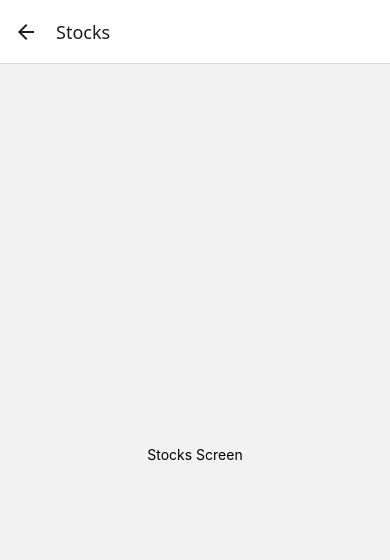
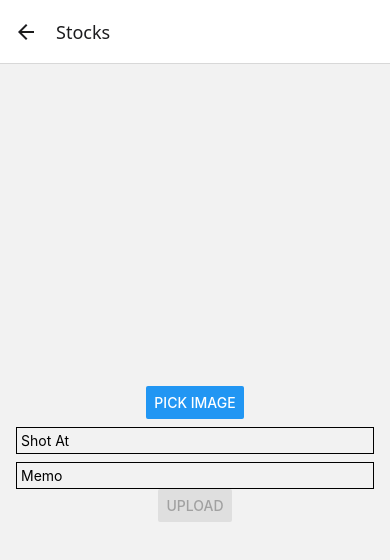
Before and after one commit to aster-mi/agrow-app, a React Native app: screen /Stocks in a window 390 px wide. Shown: the top 560 px of the page. Built offline with nearby package versions, Linux system fonts and the light colour scheme; no server answers.

Commit message:
feat: add image upload with quota check

```diff
--- a/App.tsx
+++ b/App.tsx
@@ -5,6 +5,7 @@ import { createNativeStackNavigator } from '@react-navigation/native-stack';
 import Login from './screens/Login';
 import Shelves from './screens/Shelves';
 import Stocks from './screens/Stocks';
+import ImageDetail from './screens/ImageDetail';
 import { RootStackParamList } from './types';
 
 const Stack = createNativeStackNavigator<RootStackParamList>();
@@ -17,6 +18,7 @@ export default function App() {
         <Stack.Screen name="Login" component={Login} />
         <Stack.Screen name="Shelves" component={Shelves} />
         <Stack.Screen name="Stocks" component={Stocks} />
+        <Stack.Screen name="ImageDetail" component={ImageDetail} />
       </Stack.Navigator>
     </NavigationContainer>
   );
--- /dev/null
+++ b/lib/storage.ts
@@ -0,0 +1,22 @@
+import { supabase, PLANT_IMAGES_BUCKET, MAX_STORAGE_BYTES } from '../supabaseClient';
+
+export async function ensurePlantImagesBucket() {
+  const { data } = await supabase.storage.getBucket(PLANT_IMAGES_BUCKET);
+  if (!data) {
+    await supabase.storage.createBucket(PLANT_IMAGES_BUCKET, { public: false });
+  }
+}
+
+export async function getUserUsedBytes(userId: string): Promise<number> {
+  const { data, error } = await supabase.storage.from(PLANT_IMAGES_BUCKET).list(userId, {
+    limit: 1000,
+    offset: 0,
+  });
+  if (error || !data) return 0;
+  return data.reduce((sum, item) => sum + (item.metadata?.size ?? 0), 0);
+}
+
+export async function canUpload(userId: string, newSize: number): Promise<boolean> {
+  const used = await getUserUsedBytes(userId);
+  return used + newSize <= MAX_STORAGE_BYTES;
+}
--- a/package.json
+++ b/package.json
@@ -13,7 +13,9 @@
   "dependencies": {
     "@react-navigation/native": "^7.1.17",
     "@react-navigation/native-stack": "^7.3.25",
+    "@supabase/supabase-js": "^2.55.0",
     "expo": "~53.0.20",
+    "expo-image-picker": "^16.1.4",
     "expo-status-bar": "~2.2.3",
     "react": "19.0.0",
     "react-native": "0.79.5",
--- /dev/null
+++ b/screens/ImageDetail.tsx
@@ -0,0 +1,40 @@
+import React, { useEffect, useState } from 'react';
+import { View, TextInput, Button } from 'react-native';
+import { supabase } from '../supabaseClient';
+
+type Props = {
+  route: { params: { imageId: string } };
+};
+
+export default function ImageDetail({ route }: Props) {
+  const { imageId } = route.params;
+  const [shotAt, setShotAt] = useState('');
+
+  useEffect(() => {
+    const load = async () => {
+      const { data } = await supabase
+        .from('images')
+        .select('shot_at')
+        .eq('id', imageId)
+        .single();
+      if (data?.shot_at) setShotAt(data.shot_at);
+    };
+    load();
+  }, [imageId]);
+
+  const save = async () => {
+    await supabase.from('images').update({ shot_at: shotAt }).eq('id', imageId);
+    alert('Saved');
+  };
+
+  return (
+    <View style={{ flex: 1, padding: 16 }}>
+      <TextInput
+        value={shotAt}
+        onChangeText={setShotAt}
+        style={{ borderWidth: 1, padding: 4, marginBottom: 8 }}
+      />
+      <Button title="Save" onPress={save} />
+    </View>
+  );
+}
--- a/screens/Stocks.tsx
+++ b/screens/Stocks.tsx
@@ -1,10 +1,86 @@
-import React from 'react';
-import { View, Text } from 'react-native';
+import React, { useState } from 'react';
+import { View, Text, Button, Image, TextInput } from 'react-native';
+import * as ImagePicker from 'expo-image-picker';
+import { supabase, PLANT_IMAGES_BUCKET } from '../supabaseClient';
+import { canUpload, ensurePlantImagesBucket } from '../lib/storage';
 
 export default function Stocks() {
+  const [image, setImage] = useState<ImagePicker.ImagePickerAsset | null>(null);
+  const [shotAt, setShotAt] = useState('');
+  const [memo, setMemo] = useState('');
+
+  const pickImage = async () => {
+    const result = await ImagePicker.launchImageLibraryAsync({
+      mediaTypes: ImagePicker.MediaTypeOptions.Images,
+      exif: true,
+    });
+    if (!result.canceled) {
+      const asset = result.assets[0];
+      setImage(asset);
+      const exifDate = (asset.exif as any)?.DateTimeOriginal;
+      if (exifDate) {
+        const parsed = new Date(exifDate.replace(/:/g, '-').replace(' ', 'T'));
+        setShotAt(parsed.toISOString());
+      } else {
+        setShotAt(new Date().toISOString());
+      }
+    }
+  };
+
+  const upload = async () => {
+    if (!image) return;
+    const { data: userData } = await supabase.auth.getUser();
+    const user = userData.user;
+    if (!user) return;
+    await ensurePlantImagesBucket();
+    const size = image.fileSize ?? 0;
+    const allowed = await canUpload(user.id, size);
+    if (!allowed) {
+      alert('Storage limit exceeded');
+      return;
+    }
+    const ext = image.fileName?.split('.').pop() || 'jpg';
+    const filePath = `${user.id}/${Date.now()}.${ext}`;
+    const file = await fetch(image.uri);
+    const blob = await file.blob();
+    const { error: uploadError } = await supabase.storage
+      .from(PLANT_IMAGES_BUCKET)
+      .upload(filePath, blob);
+    if (uploadError) {
+      alert('Upload failed');
+      return;
+    }
+    await supabase.from('images').insert({
+      user_id: user.id,
+      path: filePath,
+      shot_at: shotAt,
+      memo,
+    });
+    alert('Uploaded');
+    setImage(null);
+    setShotAt('');
+    setMemo('');
+  };
+
   return (
-    <View style={{ flex: 1, alignItems: 'center', justifyContent: 'center' }}>
-      <Text>Stocks Screen</Text>
+    <View style={{ flex: 1, alignItems: 'center', justifyContent: 'center', padding: 16 }}>
+      {image && (
+        <Image source={{ uri: image.uri }} style={{ width: 200, height: 200 }} />
+      )}
+      <Button title="Pick Image" onPress={pickImage} />
+      <TextInput
+        placeholder="Shot At"
+        value={shotAt}
+        onChangeText={setShotAt}
+        style={{ borderWidth: 1, width: '100%', marginTop: 8, padding: 4 }}
+      />
+      <TextInput
+        placeholder="Memo"
+        value={memo}
+        onChangeText={setMemo}
+        style={{ borderWidth: 1, width: '100%', marginTop: 8, padding: 4 }}
+      />
+      <Button title="Upload" onPress={upload} disabled={!image} />
     </View>
   );
 }
--- /dev/null
+++ b/supabaseClient.ts
@@ -0,0 +1,9 @@
+import { createClient } from '@supabase/supabase-js';
+
+const supabaseUrl = process.env.EXPO_PUBLIC_SUPABASE_URL!;
+const supabaseAnonKey = process.env.EXPO_PUBLIC_SUPABASE_ANON_KEY!;
+
+export const supabase = createClient(supabaseUrl, supabaseAnonKey);
+
+export const PLANT_IMAGES_BUCKET = 'plant-images';
+export const MAX_STORAGE_BYTES = 500 * 1024 * 1024; // 500MB
--- a/types.ts
+++ b/types.ts
@@ -2,4 +2,5 @@ export type RootStackParamList = {
   Login: undefined;
   Shelves: undefined;
   Stocks: undefined;
+  ImageDetail: { imageId: string };
 };
```
Also changed, not shown: 1 other file (tests, documents, lock files or other folders).
